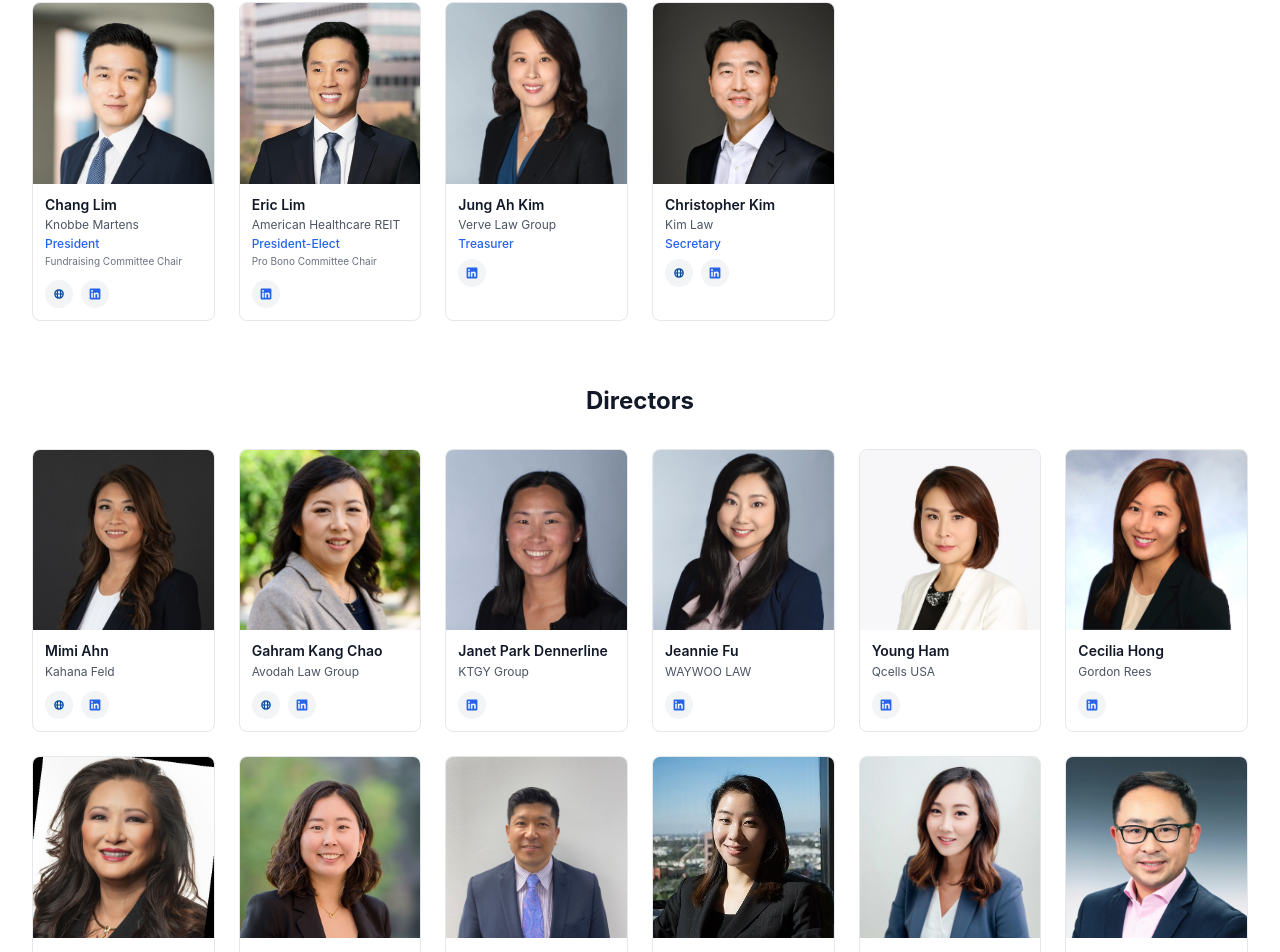
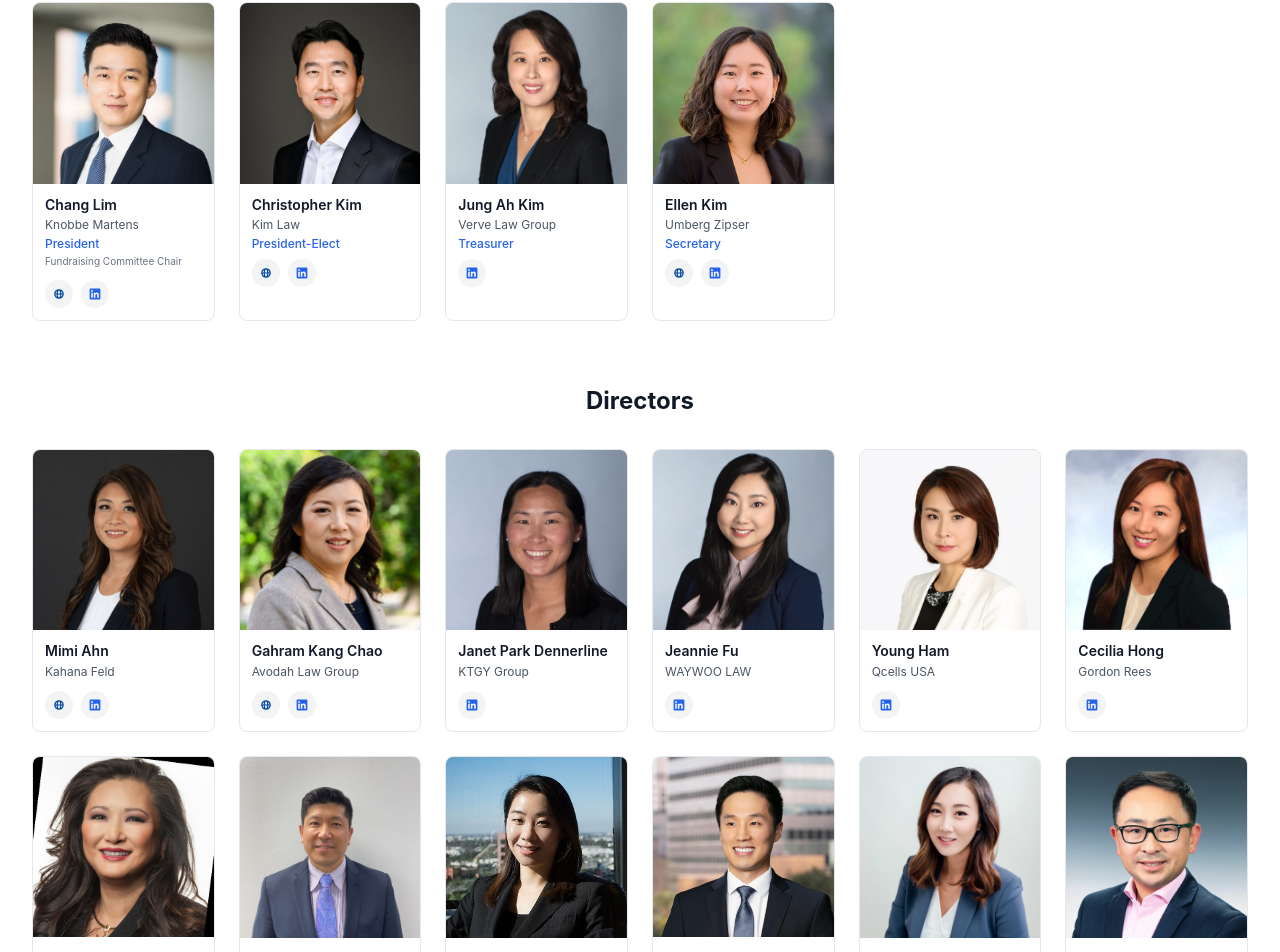
Before and after one commit to quadra2003/ockabaf, a Next.js app: page /board in a window 1280 px wide. Shown: the part 303-1255 px from the top of the page. Built offline with nearby package versions, Linux system fonts and the light colour scheme.

Commit message:
Update board.js

```diff
--- a/pages/board.js
+++ b/pages/board.js
@@ -3,9 +3,9 @@ import Layout from '../components/Layout'
 export default function Board() {
   const officers = [
     { name: "Chang Lim", title: "President", subtitle: "Fundraising Committee Chair", affiliation: "Knobbe Martens", photo: "Chang.jpg", website: "https://www.knobbe.com/professionals/chang-lim/", linkedin: "https://www.linkedin.com/in/changsiklim/" },
-    { name: "Eric Lim", title: "President-Elect", subtitle: "Pro Bono Committee Chair", affiliation: "American Healthcare REIT", photo: "Eric.jpg", website: "", linkedin: "https://www.linkedin.com/in/eric-lim-01/" },
+    { name: "Christopher Kim", title: "President-Elect", affiliation: "Kim Law", photo: "Chris.jpg", website: "https://www.kimlawapc.com/about-christopher-kim/", linkedin: "https://www.linkedin.com/in/christopher-t-kim/" },
     { name: "Jung Ah Kim", title: "Treasurer", affiliation: "Verve Law Group", photo: "JungAh.jpg", website: "", linkedin: "https://www.linkedin.com/in/jung-ah-kim-03044b218/" },
-    { name: "Christopher Kim", title: "Secretary", affiliation: "Kim Law", photo: "Chris.jpg", website: "https://www.kimlawapc.com/about-christopher-kim/", linkedin: "https://www.linkedin.com/in/christopher-t-kim/" }
+    { name: "Ellen Kim", title: "Secretary", affiliation: "Umberg Zipser", photo: "Ellen.jpg", website: "https://www.umbergzipser.com/profiles/ellen-kim/", linkedin: "https://www.linkedin.com/in/ellen-kim-1ab58859/" }
   ]
 
   const directors = [
@@ -16,9 +16,9 @@ export default function Board() {
     { name: "Young Ham", affiliation: "Qcells USA", photo: "Young2.jpg", website: "", linkedin: "https://www.linkedin.com/in/jdyoungham/" },
     { name: "Cecilia Hong", affiliation: "Gordon Rees", photo: "Cecilia.jpg", website: "", linkedin: "https://www.linkedin.com/in/cecilia-hong-bb614830/" },
     { name: "Susan Kang", affiliation: "Susan Kang Group", photo: "Susan.jpg", website: "https://susankanggroup.com/", linkedin: "https://www.linkedin.com/in/susan-heesoo-%ED%9D%AC%EC%88%98-kang-%EA%B0%95-89829950/" },
-    { name: "Ellen Kim", affiliation: "Umberg Zipser", photo: "Ellen.jpg", website: "https://www.umbergzipser.com/profiles/ellen-kim/", linkedin: "https://www.linkedin.com/in/ellen-kim-1ab58859/" },
     { name: "Joshua Lee", affiliation: "Law Office of Joshua Y. Lee", photo: "Joshua.jpg", website: "https://lawandevidence.com/", linkedin: "https://www.linkedin.com/in/joshuaylee/" },
     { name: "Suoo Lee", affiliation: "SL Law", photo: "Suoo.jpg", website: "https://sllawpc.com/suoo-lee/", linkedin: "https://www.linkedin.com/in/suoo-lee-9a1636139/" },
+    { name: "Eric Lim", affiliation: "American Healthcare REIT", photo: "Eric.jpg", website: "", linkedin: "https://www.linkedin.com/in/eric-lim-01/" },
     { name: "Evelyn Moon", affiliation: "Evelyn Moon Law", photo: "Evelyn.jpg", website: "https://evelynmoon.com/about/", linkedin: "https://www.linkedin.com/in/attorneyevelyn/" },
     { name: "Ho-El Park", affiliation: "Law Office of Ho-El Park", photo: "HoEl.jpg", website: "https://www.hparklaw.com/attorney-profile", linkedin: "https://www.linkedin.com/in/ho-el-park-a038b13/" },
     { name: "Alexander Payne", affiliation: "Minyard Morris", photo: "Alex.jpg", website: "https://www.minyardmorris.com/attorney/alexander-payne/", linkedin: "https://www.linkedin.com/in/alexander-payne-cfls-26b76050/" },
```
